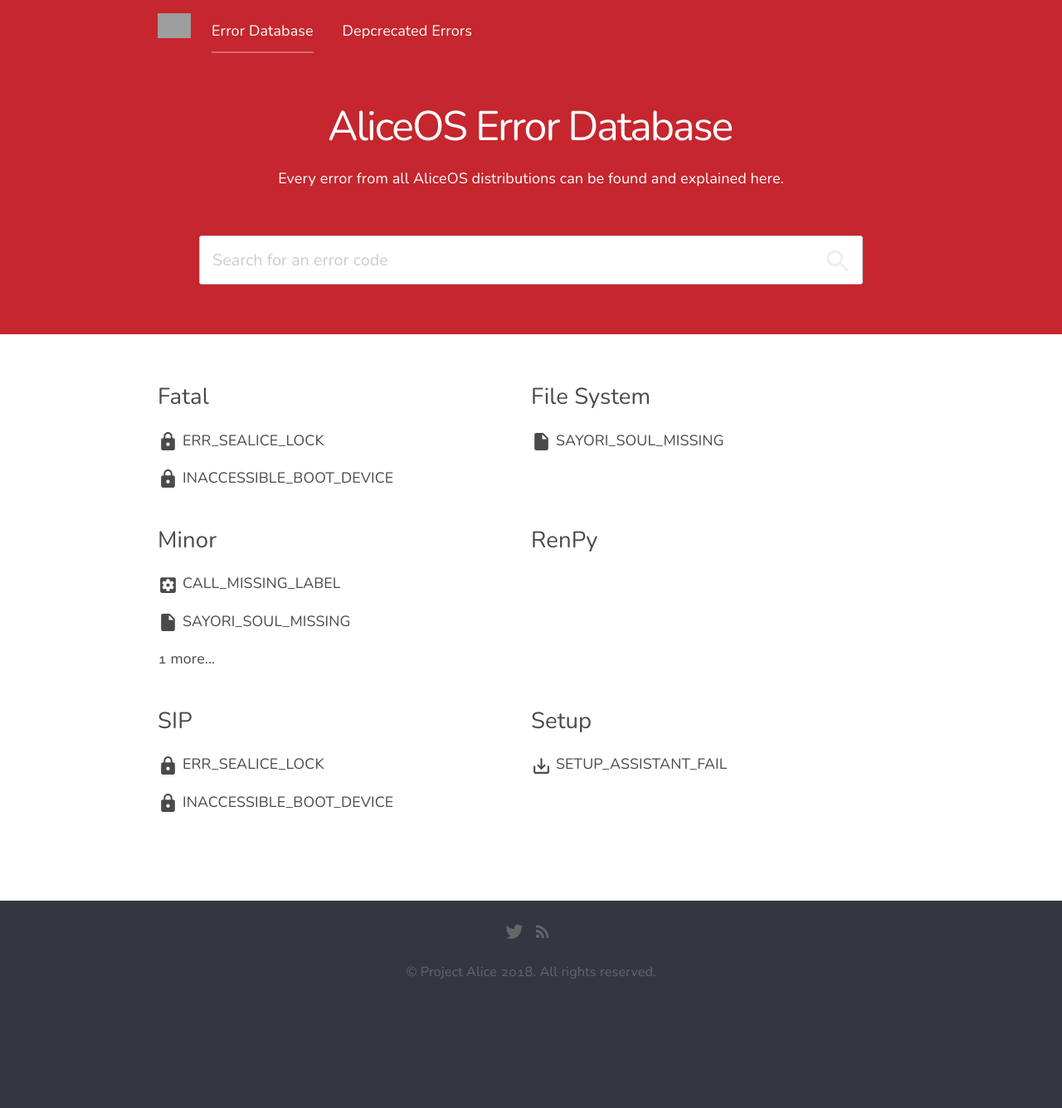
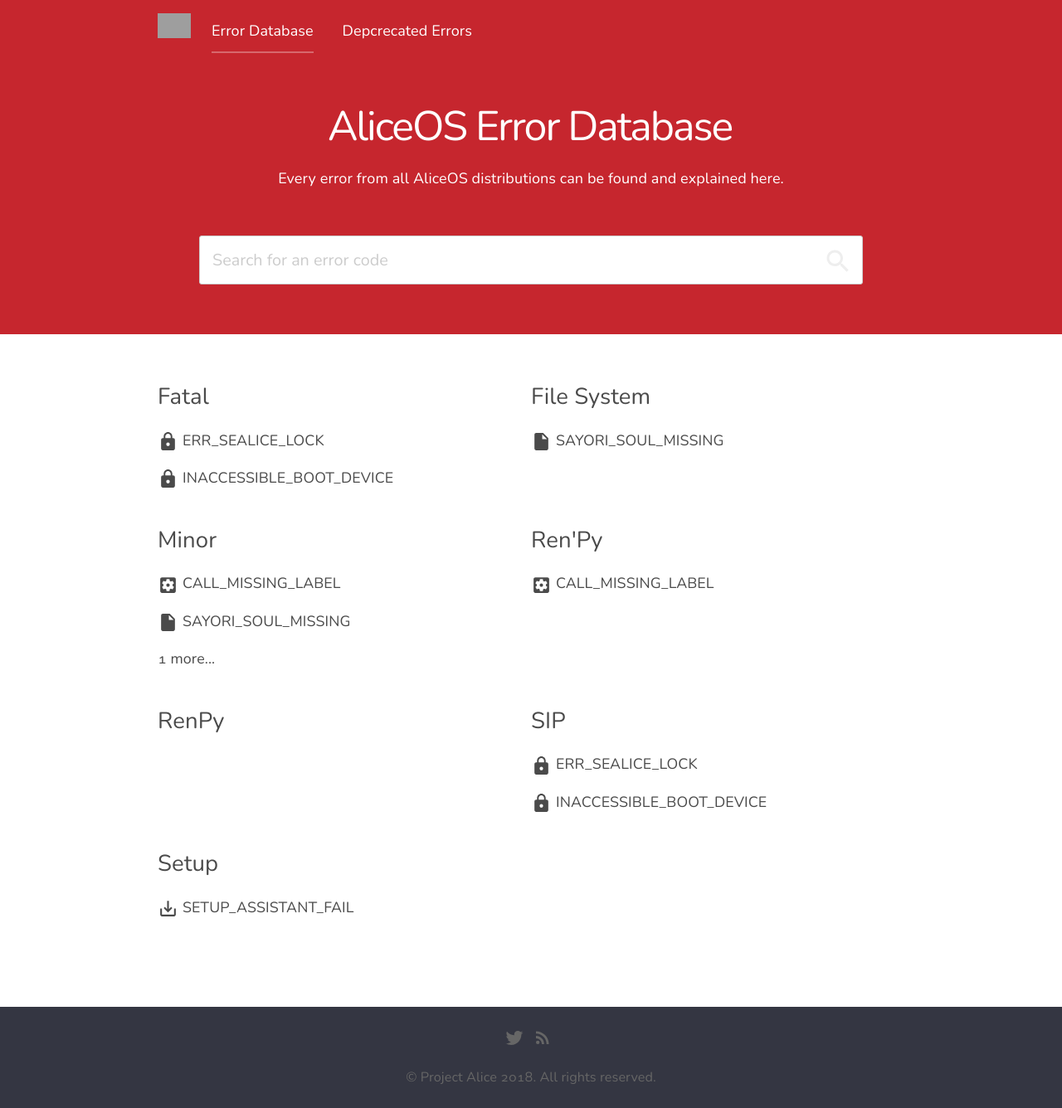
Before and after one commit to ProjectAliceDev/aoserror, a Jekyll site: the page built from index.html, in a window 1280 px wide. Shown: the whole page at 83% size. Built offline with Jekyll 4.4.1, drawn with Linux system fonts in a browser that asks for light colours; nearby versions of some CDN libraries; before the commit the page ends 1208 px from its top, so only the background shows below that; grey boxes are pictures that could not be loaded.

Commit message:
OK FIXED

```diff
--- a/_posts/2018-09-29-call-missing-label.md
+++ b/_posts/2018-09-29-call-missing-label.md
@@ -3,6 +3,7 @@
 title: CALL_MISSING_LABEL
 categories:
     - Minor
+    - Ren'Py
 description: CALL_MISSING_LABEL
 deprecated: 0
 type: RenPy
```
